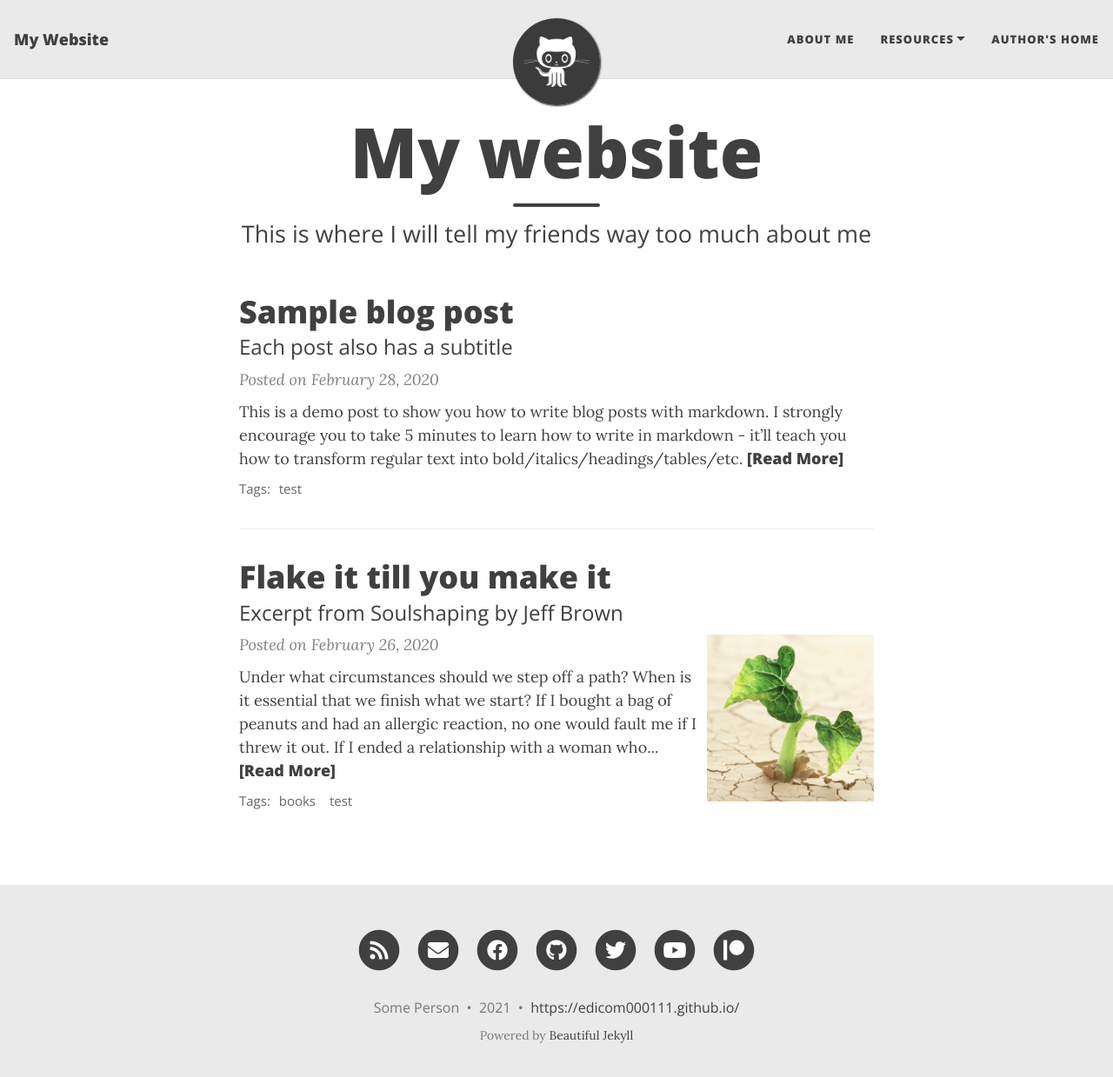
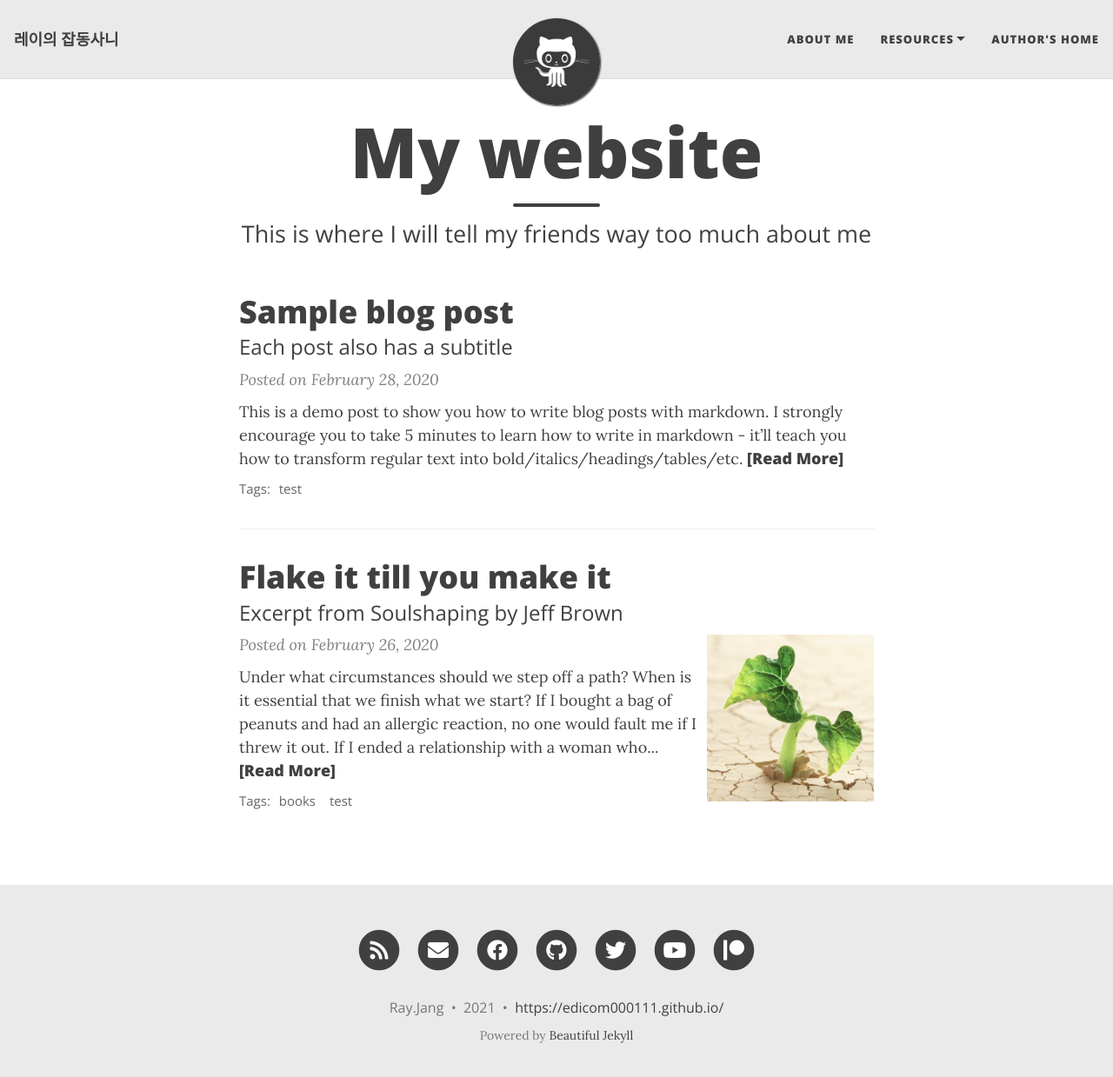
Before and after one commit to edicom000111/edicom000111.github.io, a Jekyll site: the page built from index.html, in a window 1280 px wide and 1252 px high. Shown: the top 1239 px of the window at 87% size. Built offline with Jekyll 4.4.1, drawn with Linux system fonts in a browser that asks for light colours; nearby versions of some CDN libraries; the list of posts is cut into pages by our own code.

Commit message:
Update _config.yml
change title

```diff
--- a/_config.yml
+++ b/_config.yml
@@ -6,10 +6,10 @@
 # --- Required options --- #
 
 # Name of website
-title: My Website
+title: 레이의 잡동사니
 
 # Your name to show in the footer
-author: Some Person
+author: Ray.Jang
 
 # --- List of links in the navigation bar --- #
 
```
